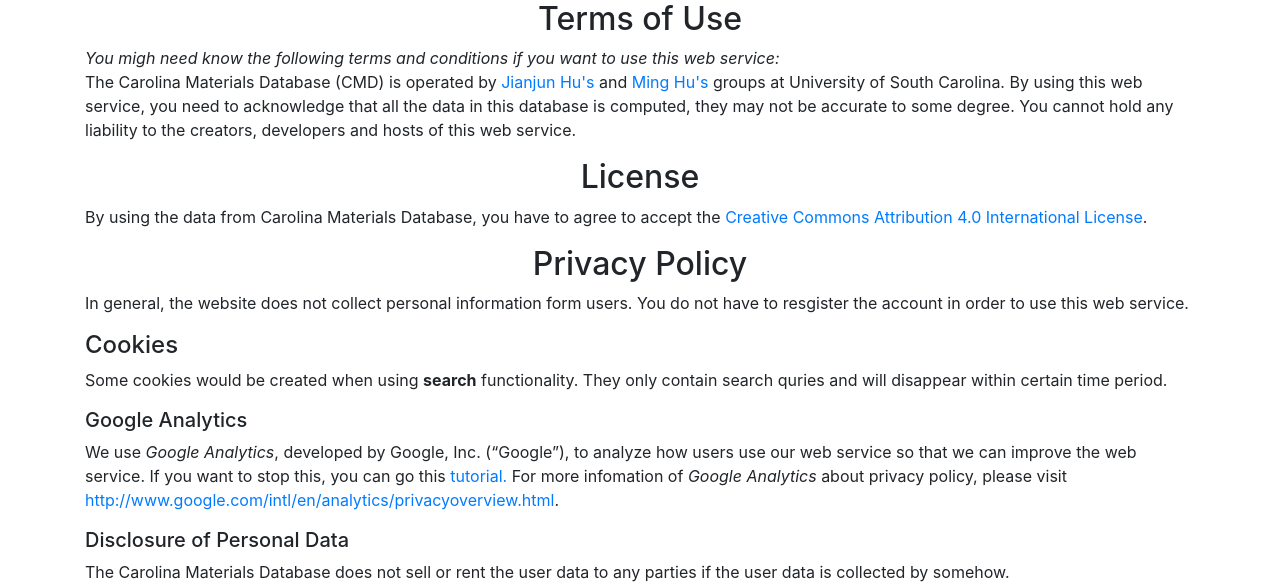
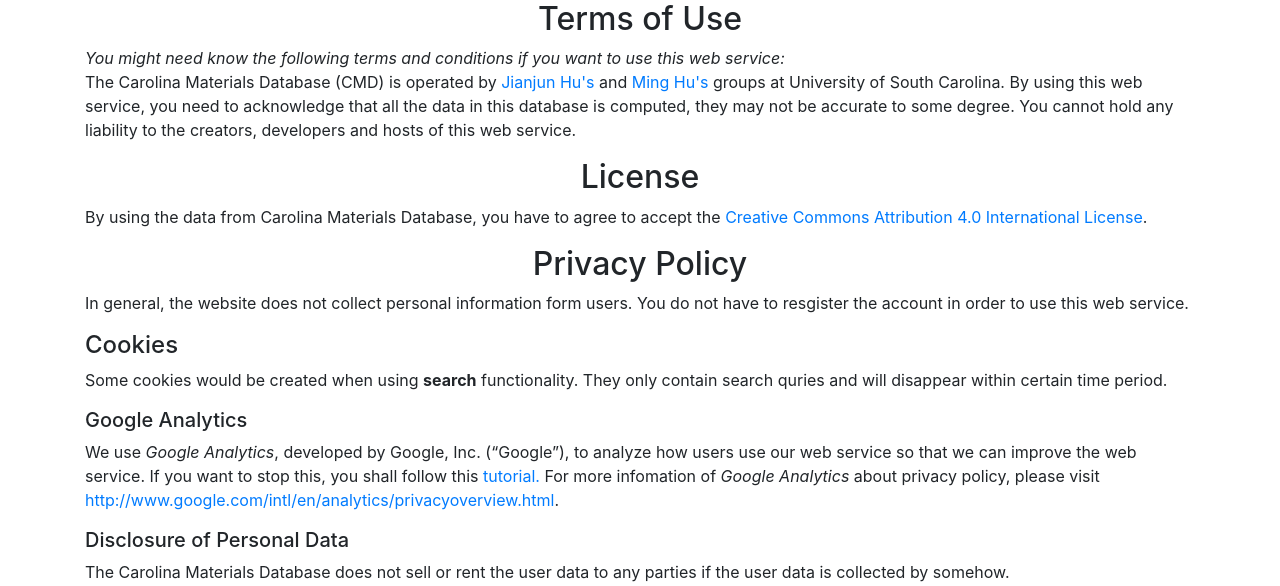
Before and after one commit to MilesZhao/CarolinaMaterialsDatabase, a Django app: page /terms/ in a window 1280 px wide. Shown: the part 56-642 px from the top of the page. Run offline with Django 3.2, Linux system fonts and the light colour scheme; parts of the project's set-up code (start-up, migrations or seed data) failed here and were passed over; some libraries are stand-ins or nearby versions.

Commit message:
Updated terms of use

```diff
--- a/templates/terms.html
+++ b/templates/terms.html
@@ -10,7 +10,7 @@
 {% block body %}
 <div class="container">
 	<h2 class="text-center">Terms of Use</h2>
-	<em>You migh need know the following terms and conditions if you want to use this web service:</em>
+	<em>You might need know the following terms and conditions if you want to use this web service:</em>
 	<p>The Carolina Materials Database (CMD) is operated by <a href="http://mleg.cse.sc.edu/" target="_blank">Jianjun Hu's</a> and <a href="https://hu-lab.mystrikingly.com/" target="_blank">Ming Hu's</a> groups at University of South Carolina. By using this web service, you need to acknowledge that all the data in this database is computed, they may not be accurate to some degree. You cannot hold any liability to the creators, developers and hosts of this web service.</p>
 
 	<h2 class="text-center">License</h2>
@@ -23,7 +23,7 @@
 	<p>Some cookies would be created when using <b>search</b> functionality. They only contain search quries and will disappear within certain time period.</p>
 
 	<h5>Google Analytics</h5>
-	<p>We use <em>Google Analytics</em>, developed by Google, Inc. (“Google”), to analyze how users use our web service so that we can improve the web service. If you want to stop this, you can go this <a href="https://tools.google.com/dlpage/gaoptout?hl=en" target="_blank">tutorial.</a> For more infomation of <em>Google Analytics</em> about privacy policy, please visit <a href="http://www.google.com/intl/en/analytics/privacyoverview.html" title="Google Privacy Center" target="_blank">http://www.google.com/intl/en/analytics/privacyoverview.html</a>.</p>
+	<p>We use <em>Google Analytics</em>, developed by Google, Inc. (“Google”), to analyze how users use our web service so that we can improve the web service. If you want to stop this, you shall follow this <a href="https://tools.google.com/dlpage/gaoptout?hl=en" target="_blank">tutorial.</a> For more infomation of <em>Google Analytics</em> about privacy policy, please visit <a href="http://www.google.com/intl/en/analytics/privacyoverview.html" title="Google Privacy Center" target="_blank">http://www.google.com/intl/en/analytics/privacyoverview.html</a>.</p>
 
 	<h5>Disclosure of Personal Data</h5>
 	<p>The Carolina Materials Database does not sell or rent the user data to any parties if the user data is collected by somehow.</p>
```
